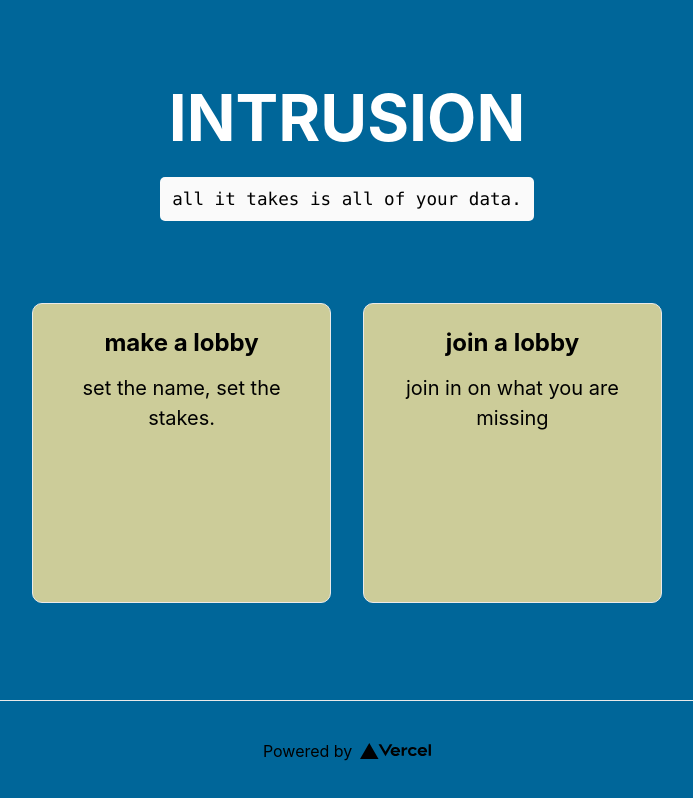
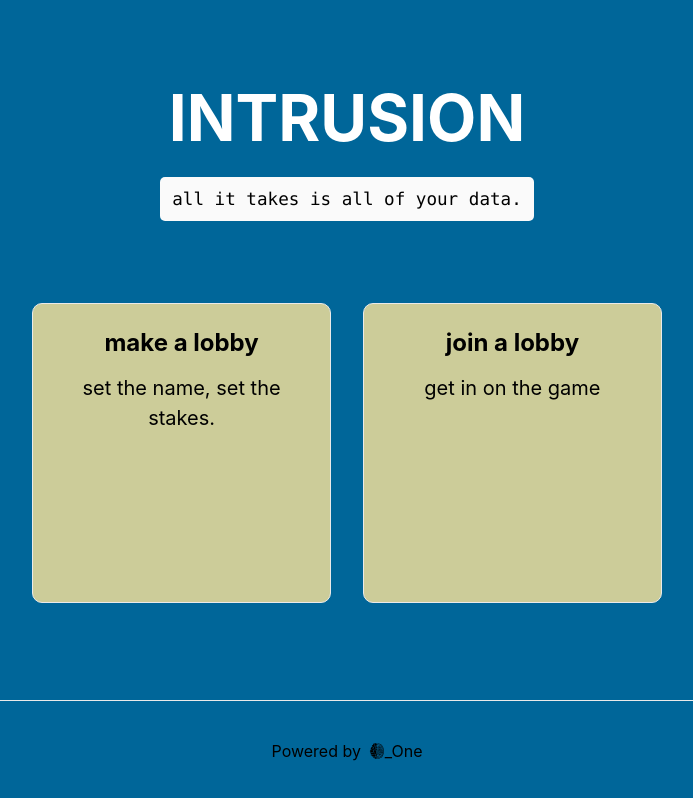
Before and after one commit to LucasLaibly/Intrusion-UI, a Next.js app: page / in a window 1280 px wide. Shown: the whole page, without its empty margins (293-986 px from the left). Built offline with nearby package versions, Linux system fonts and the light colour scheme.

Commit message:
add lobby pages, clean up index page to use intrusion branding

```diff
--- a/pages/index.js
+++ b/pages/index.js
@@ -2,20 +2,17 @@ import Head from 'next/head'
 import Link from 'next/link'
 
 //colors : #CCCC99(tan-shade) #FFFFFF(white) #006699(blue)
-
 export default function Home() {
   return (
     <div className="container">
       <Head>
-        <title>_One</title>
-        <link rel="icon" href="/favicon.ico" />
+        <title>lineone</title>
+        <link rel="icon" href="/favicon.ico" /> //Todo: change this .ico image
       </Head>
 
       <main>
         <h1 className="title">
-          <Link href="/posts/first-post">
           <a>INTRUSION</a>
-          </Link>
         </h1>
 
         <p className="description">
@@ -23,27 +20,26 @@ export default function Home() {
         </p>
 
         <div className="grid">
-          <a href="https://nextjs.org/docs" className="card">
+          <Link href='/lobby/create'>
+            <a className="card">
               <h3>make a lobby</h3>
               <p>set the name, set the stakes.</p>
             </a>
+          </Link>
 
-          <a href="https://nextjs.org/learn" className="card">
+          <Link href='/lobby/join'>
+            <a className="card">
               <h3>join a lobby</h3>
-            <p>join in on what you are missing</p>
+              <p>get in on the game</p>
             </a>
+          </Link>
         </div>
       </main>
 
       <footer>
-        <a
-          href="https://vercel.com?utm_source=create-next-app&utm_medium=default-template&utm_campaign=create-next-app"
-          target="_blank"
-          rel="noopener noreferrer"
-        >
         Powered by{' '}
-          <img src="/vercel.svg" alt="Vercel Logo" className="logo" />
-        </a>
+        <img src="/intrusion.svg" alt="Intrusion Logo" className="logo" />
+        _One
       </footer>
 
       <style jsx>{`
@@ -97,12 +93,6 @@ export default function Home() {
         .title a {
           color: #FFFFFF;
           text-decoration: none;
-        }
-
-        .title a:hover,
-        .title a:focus,
-        .title a:active {
-          text-decoration: underline;
         }
 
         .title {
```
Also changed, not shown: pages/lobby/create.js (added, +14 -0 lines), pages/lobby/join.js (added, +14 -0 lines), pages/posts/first-post.js (deleted, +0 -15 lines), public/intrusion.svg (added), public/vercel.svg (deleted). Lines whose indentation alone changed are shown as unchanged.
